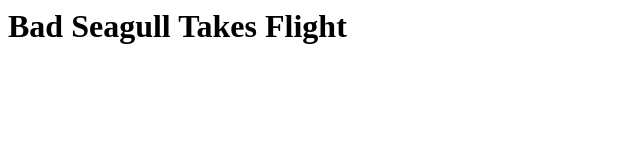
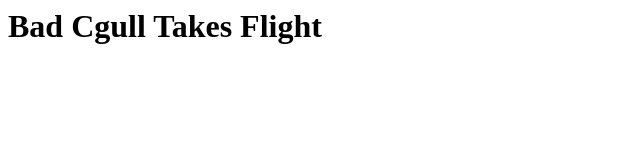
Before and after one commit to fox-lupus/badseagull, a plain HTML site: page index.html in a window 1280 px wide. Shown: the whole page, without its empty margins (0-640 px from the left). Drawn offline with Linux system fonts and the light colour scheme.

Commit message:
Christoph's change

```diff
--- a/index.html
+++ b/index.html
@@ -1 +1 @@
-<h1>Bad Seagull Takes Flight</h1>
+<h1>Bad Cgull Takes Flight</h1>
```
